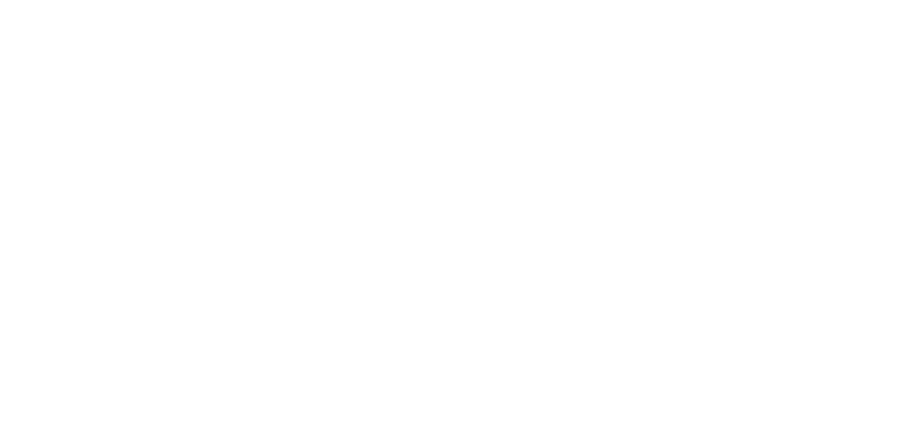
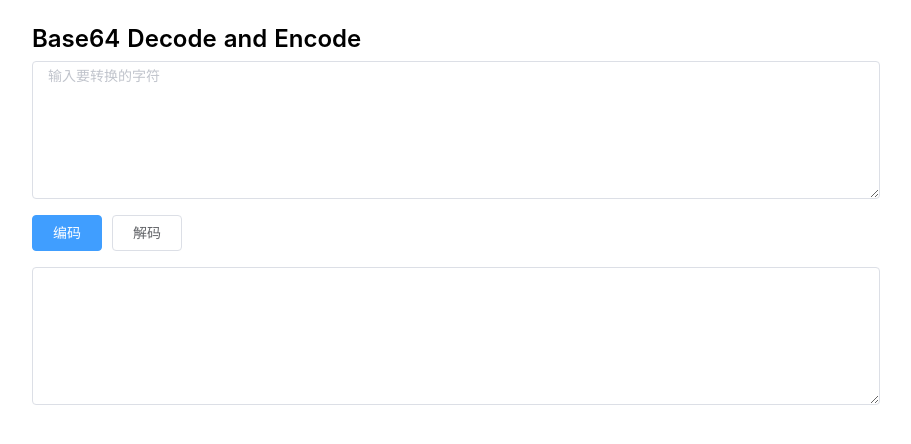
Before and after one commit to Kaviilee/demos, a Nuxt app: page /jsbase64 in a window 1280 px wide. Before the commit this address had no page. Shown: the top 444 px of the page, without its empty margins (184-1095 px from the left). Built offline with nearby package versions, Linux system fonts and the light colour scheme.

Commit message:
feat: base64 encode and decode

```diff
--- /dev/null
+++ b/pages/jsbase64.vue
@@ -0,0 +1,82 @@
+<template>
+  <div class="jsbase64">
+    <header class="title">Base64 Decode and Encode</header>
+    <el-input
+      v-model="before"
+      type="textarea"
+      :rows="6"
+      placeholder="输入要转换的字符"
+      class="before"
+    ></el-input>
+
+    <el-button
+      size="medium"
+      type="primary"
+      @click="handleDecodeOrEncode('decode')"
+      >编码</el-button
+    >
+    <el-button size="medium" @click="handleDecodeOrEncode('encode')"
+      >解码</el-button
+    >
+
+    <el-input
+      v-model="after"
+      type="textarea"
+      :rows="6"
+      class="after"
+      readonly
+    ></el-input>
+  </div>
+</template>
+
+<script lang="ts">
+import { defineComponent, ref } from '@vue/composition-api'
+export default defineComponent({
+  name: 'jsbase64',
+
+  setup() {
+    const before = ref('')
+    const after = ref('')
+
+    const handleDecodeOrEncode = (type: 'decode' | 'encode') => {
+      // 编码 lowb b 意思就是普通字符
+      // unescape(encodeURIComponent(str)) 对中文支持
+      if (type === 'decode') {
+        after.value = window.btoa(unescape(encodeURIComponent(before.value)))
+      }
+      // 解码
+      // decodeURIComponent(escape(window.atob(str))) 对中文支持
+      if (type === 'encode') {
+        after.value = decodeURIComponent(escape(window.atob(before.value)))
+      }
+    }
+
+    return {
+      before,
+      after,
+      handleDecodeOrEncode,
+    }
+  },
+})
+</script>
+
+<style lang="less" scoped>
+.jsbase64 {
+  margin: 0 auto;
+  padding: 24px;
+  width: 70vw;
+
+  .title {
+    font-weight: 600;
+    font-size: 1.5em;
+    margin-bottom: 8px;
+  }
+
+  .before {
+    margin-bottom: 16px;
+  }
+  .after {
+    margin-top: 16px;
+  }
+}
+</style>
```
